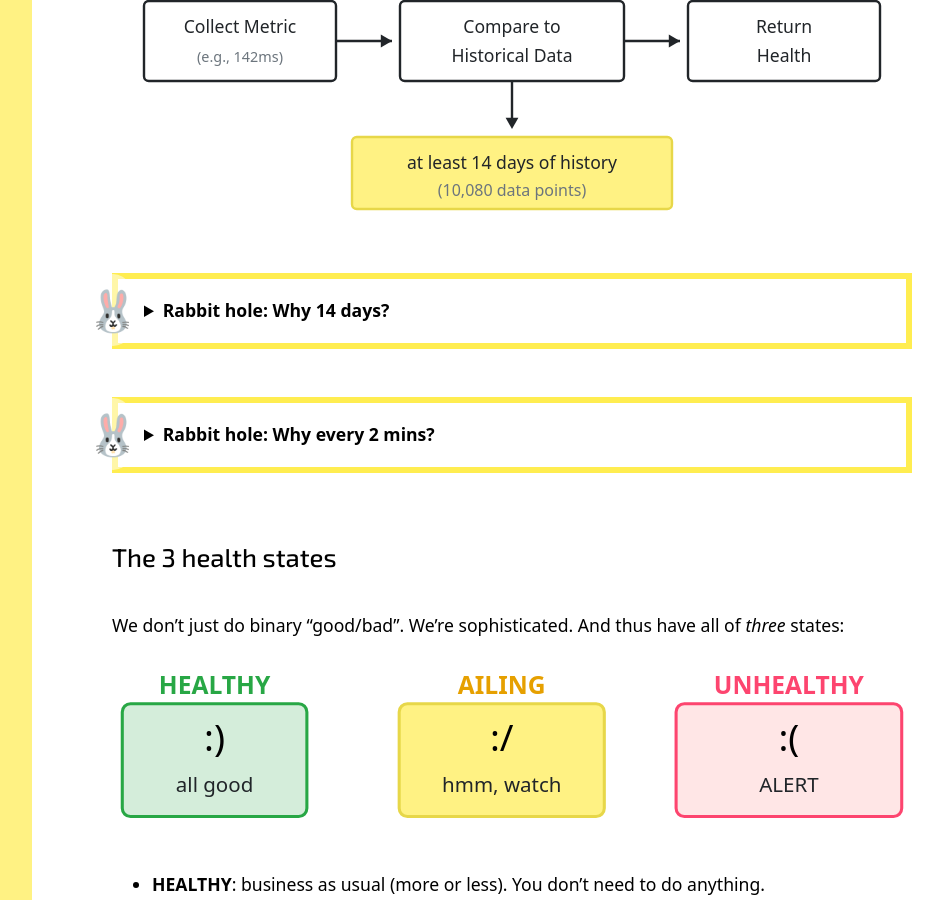
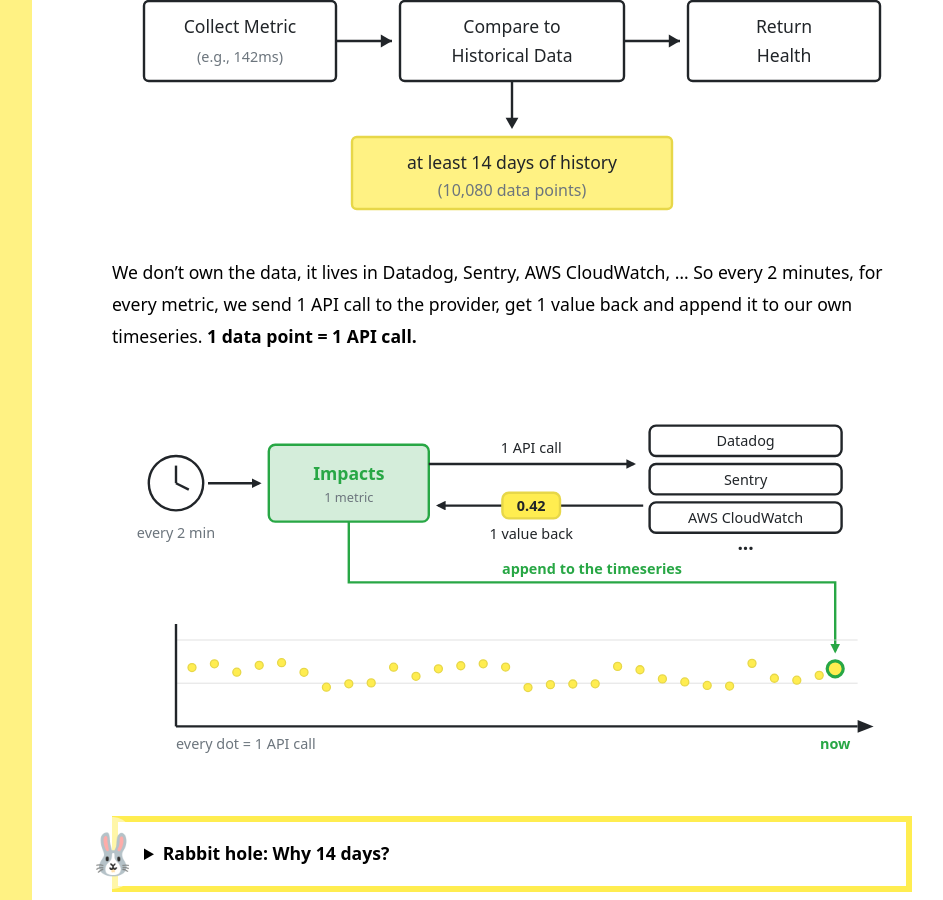
Before and after one commit to inesp/inesp.github.io, a Jekyll site: the page built from _posts/2026-02-18-impact-of-a-deploy.md, in a window 1280 px wide and 900 px high, scrolled down 7906 px. Shown: the whole window, without its empty margins (288-1231 px from the left). Built offline with Jekyll 4.4.1, drawn with Linux system fonts in a browser that asks for light colours; nearby versions of some CDN libraries; some web fonts are replaced; a style sheet for code colours, icons or effects is not loaded.

Commit message:
Add the api flow img

```diff
--- a/_posts/2026-02-18-impact-of-a-deploy.md
+++ b/_posts/2026-02-18-impact-of-a-deploy.md
@@ -136,6 +136,10 @@ Work on this system started in 2020. **No LLM was used in this project :-)**.
 We knew we needed lots of data, so we collect every metric (response time, error rate, whatever interests you) **every 2 minutes**. Then we analyze **the last 14 days** of the timeseries and ask: _"Is this value healthy?"_
 
 ![The eternal loop: collect metric, compare to historical data, return health](/assets/impacts/eternal-loop.svg)
+
+We don't own the data, it lives in Datadog, Sentry, AWS CloudWatch, ... So every 2 minutes, for every metric, we send 1 API call to the provider, get 1 value back and append it to our own timeseries. **1 data point = 1 API call.**
+
+![Every 2 minutes Impacts sends 1 API call to a provider, gets 1 value back and appends it to the timeseries](/assets/impacts/one-api-call-flow.svg)
 
 <details markdown="1" class="rabbit-hole">
 <summary>Rabbit hole: Why 14 days?</summary>
```
Also changed, not shown: assets/impacts/one-api-call-flow.svg (added).
